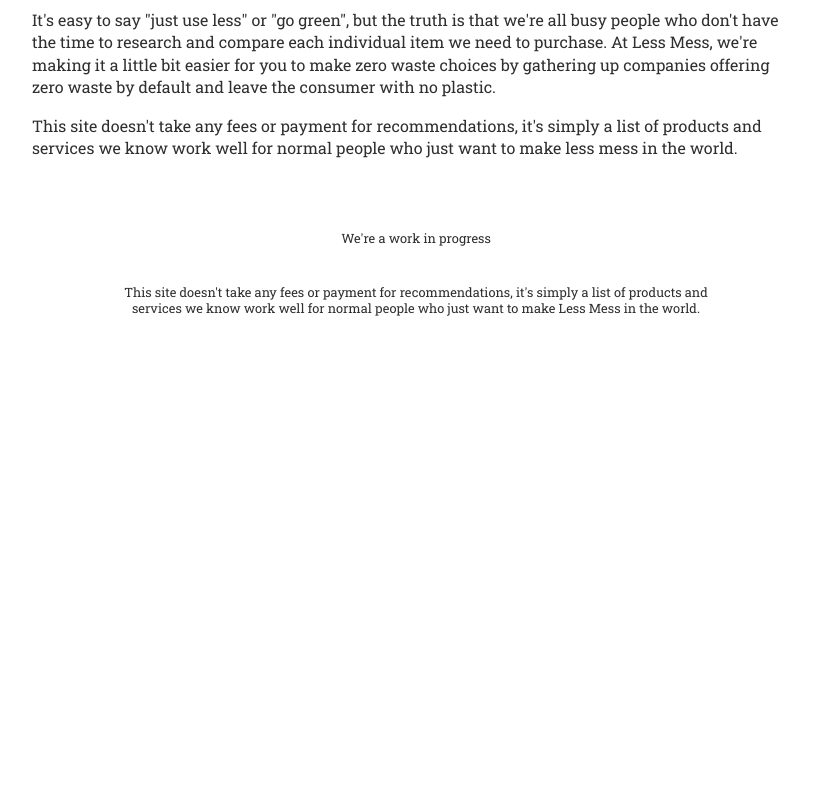
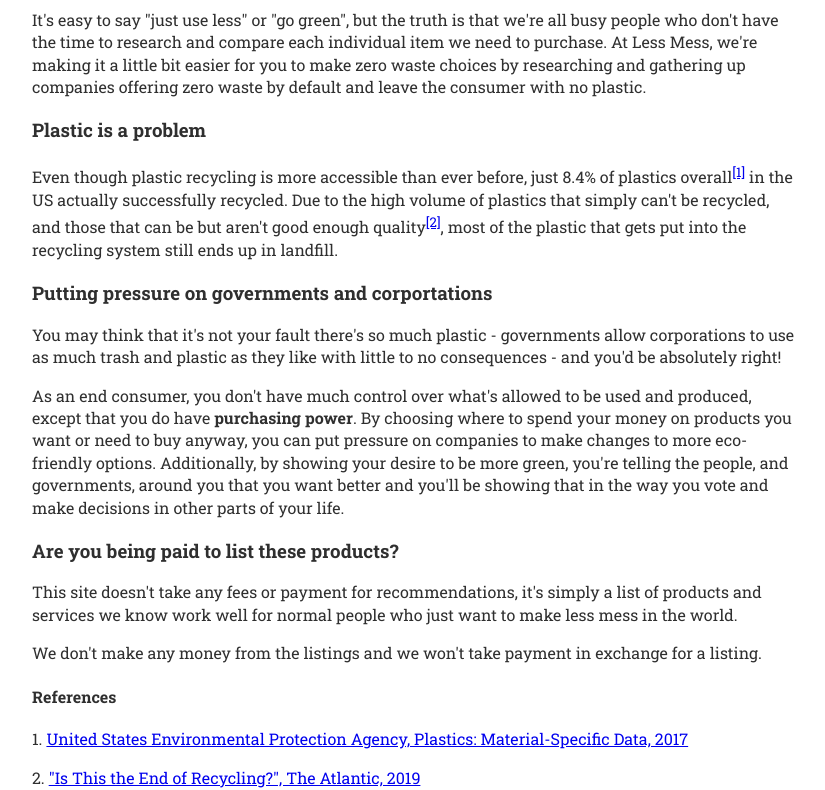
Before and after one commit to publicdigital/cds-jobs, an Eleventy site: page _posts/about.md in a window 1280 px wide. Shown: the part 275-1065 px from the top of the page, without its empty margins (224-1049 px from the left). Before the commit the page ends 800 px from the top, so only its background shows below. Built offline with nearby package versions, Linux system fonts and the light colour scheme; Eleventy itself is replaced by a stand-in of ours; files that its build step writes are made by us from their sources.

Commit message:
Wrote some about, but need to revise

```diff
--- a/_posts/about.md
+++ b/_posts/about.md
@@ -3,5 +3,20 @@
 title: About Less Mess
 ---
 ## {{ title }}
-<p>It's easy to say "just use less" or "go green", but the truth is that we're all busy people who don't have the time to research and compare each individual item we need to purchase. At Less Mess, we're making it a little bit easier for you to make zero waste choices by gathering up companies offering zero waste by default and leave the consumer with no plastic.</p>
+<p>It's easy to say "just use less" or "go green", but the truth is that we're all busy people who don't have the time to research and compare each individual item we need to purchase. At Less Mess, we're making it a little bit easier for you to make zero waste choices by researching and gathering up companies offering zero waste by default and leave the consumer with no plastic.</p>
+
+### Plastic is a problem
+<p>Even though plastic recycling is more accessible than ever before, just 8.4% of plastics overall<sup><a href="#ref1">[1]</a></sup> in the US actually successfully recycled. Due to the high volume of plastics that simply can't be recycled, and those that can be but aren't good enough quality<sup><a href="#ref2">[2]</a></sup>, most of the plastic that gets put into the recycling system still ends up in landfill.</p>
+
+### Putting pressure on governments and corportations
+<p>You may think that it's not your fault there's so much plastic - governments allow corporations to use as much trash and plastic as they like with little to no consequences - and you'd be absolutely right!</p>
+<p>As an end consumer, you don't have much control over what's allowed to be used and produced, except that you do have <strong>purchasing power</strong>. By choosing where to spend your money on products you want or need to buy anyway, you can put pressure on companies to make changes to more eco-friendly options. Additionally, by showing your desire to be more green, you're telling the people, and governments, around you that you want better and you'll be showing that in the way you vote and make decisions in other parts of your life.</p>
+
+### Are you being paid to list these products?
 <p>This site doesn't take any fees or payment for recommendations, it's simply a list of products and services we know work well for normal people who just want to make less mess in the world.</p>
+<p>We don't make any money from the listings and we won't take payment in exchange for a listing.</p>
+
+
+#### References
+<p id="ref1">1. <a href="https://www.epa.gov/facts-and-figures-about-materials-waste-and-recycling/plastics-material-specific-data">United States Environmental Protection Agency, Plastics: Material-Specific Data, 2017</a></p>
+<p id="ref2">2. <a href="https://www.theatlantic.com/technology/archive/2019/03/china-has-stopped-accepting-our-trash/584131/">"Is This the End of Recycling?", The Atlantic, 2019</a>
```
